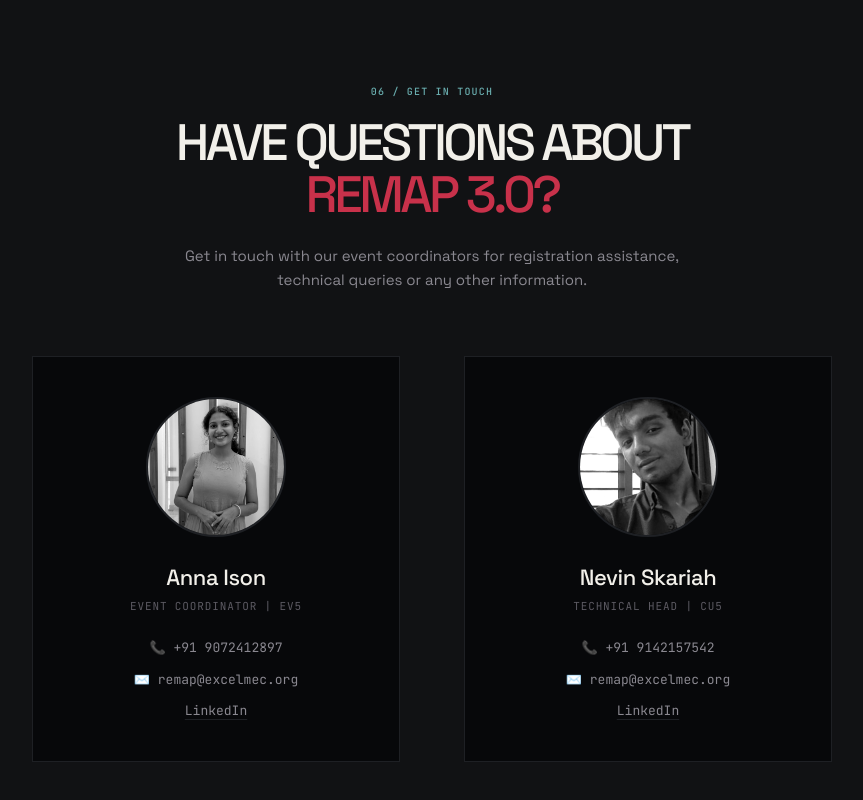
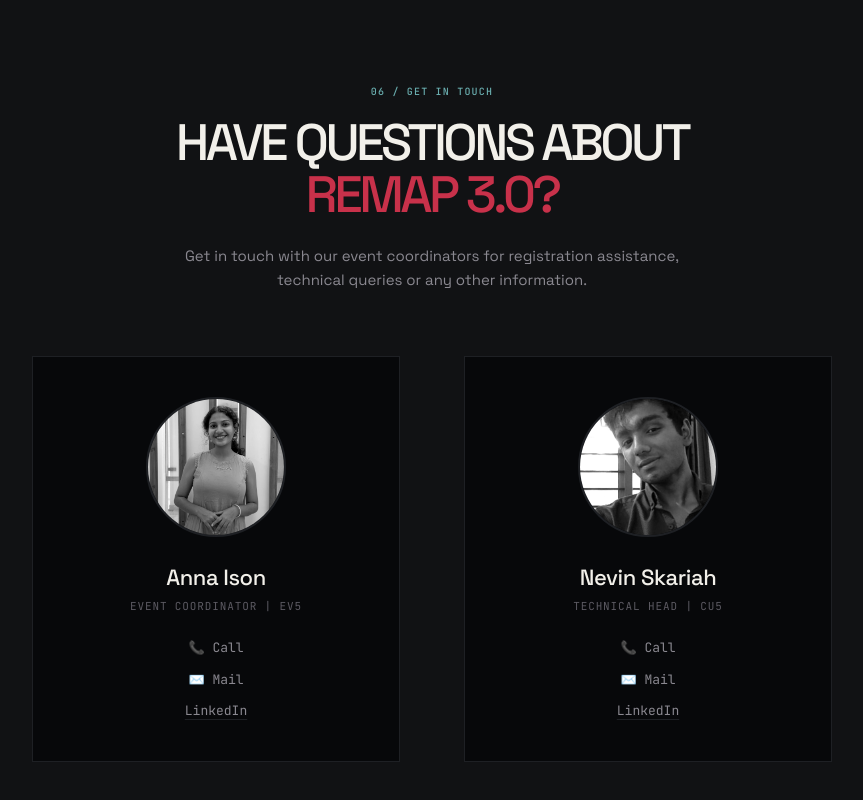
Before and after one commit to Excel2026Web/remap, a Next.js app: page / in a window 1280 px wide. Shown: the part 4503-5303 px from the top of the page, without its empty margins (208-1071 px from the left). Built offline with nearby package versions, Linux system fonts and the light colour scheme.

Commit message:
style: update accent colors, simplify contact labels, and add LinkedIn link to Contact component

```diff
--- a/app/components/Contact.tsx
+++ b/app/components/Contact.tsx
@@ -17,17 +17,17 @@ export default function Contact() {
 
         <div className="grid grid-cols-1 md:grid-cols-2 gap-[40px] md:gap-[64px] w-full max-w-[800px]">
           {/* Anna Ison */}
-          <div className="flex flex-col items-center p-[40px] bg-ink border border-rule transition-all duration-350 ease-out hover:border-teal hover:-translate-y-[4px] group/card1" data-animate="fade" data-delay="3">
-            <div className="w-[140px] h-[140px] rounded-full overflow-hidden mb-[24px] border-2 border-rule transition-colors duration-350 group-hover/card1:border-teal">
+          <div className="flex flex-col items-center p-[40px] bg-ink border border-rule transition-all duration-350 ease-out hover:border-accent hover:-translate-y-[4px] group/card1" data-animate="fade" data-delay="3">
+            <div className="w-[140px] h-[140px] rounded-full overflow-hidden mb-[24px] border-2 border-rule transition-colors duration-350 group-hover/card1:border-accent">
               {/* eslint-disable-next-line @next/next/no-img-element */}
               <img src="/annaison.jpg" alt="Anna Ison" className="w-full h-full object-cover filter saturate-0 contrast-[1.1] transition-all duration-500 group-hover/card1:saturate-100" />
             </div>
             <h3 className="text-[22px] font-medium tracking-[-0.02em] text-paper mb-[4px]">Anna Ison</h3>
             <p className="text-dim font-mono text-[11px] uppercase tracking-[0.08em] mb-[24px]">Event Coordinator | EV5</p>
             <div className="flex flex-col gap-[12px] text-[13px] text-muted font-mono w-full">
-              <a href="tel:+919072412897" className="hover:text-teal transition-colors">📞 +91 9072412897</a>
-              <a href="mailto:remap@excelmec.org" className="hover:text-teal transition-colors">✉️ remap@excelmec.org</a>
-              <a href="#" className="hover:text-teal transition-colors underline underline-offset-4 decoration-rule hover:decoration-teal">LinkedIn</a>
+              <a href="tel:+919072412897" className="hover:text-accent transition-colors">📞 Call</a>
+              <a href="mailto:remap@excelmec.org" className="hover:text-accent transition-colors">✉️ Mail</a>
+              <a href="https://www.linkedin.com/in/anna-ison-95a39635a?utm_source=share_via&utm_content=profile&utm_medium=member_android" target="_blank" rel="noopener noreferrer" className="hover:text-accent transition-colors underline underline-offset-4 decoration-rule hover:decoration-accent">LinkedIn</a>
             </div>
           </div>
 
@@ -40,8 +40,8 @@ export default function Contact() {
             <h3 className="text-[22px] font-medium tracking-[-0.02em] text-paper mb-[4px]">Nevin Skariah</h3>
             <p className="text-dim font-mono text-[11px] uppercase tracking-[0.08em] mb-[24px]">Technical Head | CU5</p>
             <div className="flex flex-col gap-[12px] text-[13px] text-muted font-mono w-full">
-              <a href="tel:+919142157542" className="hover:text-accent transition-colors">📞 +91 9142157542</a>
-              <a href="mailto:remap@excelmec.org" className="hover:text-accent transition-colors">✉️ remap@excelmec.org</a>
+              <a href="tel:+919142157542" className="hover:text-accent transition-colors">📞 Call</a>
+              <a href="mailto:remap@excelmec.org" className="hover:text-accent transition-colors">✉️ Mail</a>
               <a href="https://www.linkedin.com/in/nevin-skariah-404a0a333?utm_source=share_via&utm_content=profile&utm_medium=member_android" target="_blank" rel="noopener noreferrer" className="hover:text-accent transition-colors underline underline-offset-4 decoration-rule hover:decoration-accent">LinkedIn</a>
             </div>
           </div>
```
